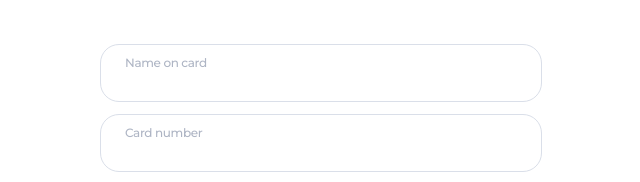
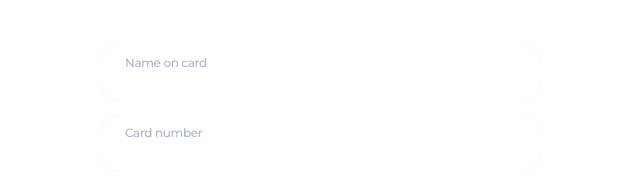
Before and after one commit to Juliya-Boiko/entry-form, a website built with Vite: page index.html in a window 1280 px wide. Shown: the part 765-947 px from the top of the page, 319-959 px from the left. Built offline with nearby package versions, Linux system fonts and the light colour scheme.

Commit message:
add mask-image

```diff
--- a/src/styles/components/entry-form.scss
+++ b/src/styles/components/entry-form.scss
@@ -31,6 +31,9 @@
     display: flex;
     flex-direction: column;
     padding: 12px 24px;
+    overflow: hidden;
+    -webkit-mask-image: -webkit-radial-gradient(white, black);
+            mask-image: -webkit-radial-gradient(white, black);
     border-radius: 18px;
     outline: 1px solid var(--color-border);
   }
```
